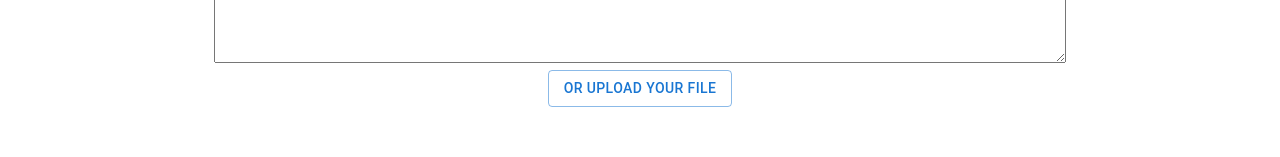
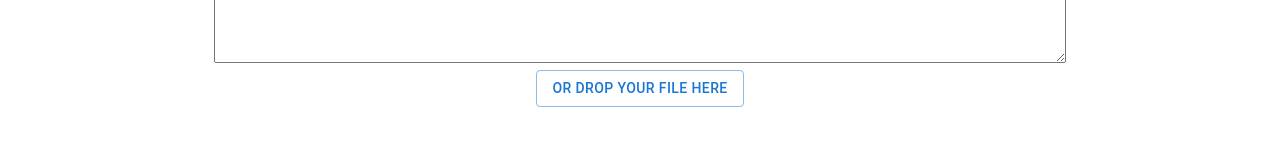
Before and after one commit to atamano/pgn-sanitize, a React (Create React App) app: page / in a window 1280 px wide. Shown: the part 328-485 px from the top of the page. Built offline with nearby package versions, Linux system fonts and the light colour scheme.

Commit message:
feat: add drop zone

```diff
--- a/package.json
+++ b/package.json
@@ -9,7 +9,8 @@
     "@mui/material": "^5.10.15",
     "clipboard-copy": "^4.0.1",
     "react": "^18.2.0",
-    "react-dom": "^18.2.0"
+    "react-dom": "^18.2.0",
+    "react-dropzone": "^14.2.3"
   },
   "scripts": {
     "deploy": "gh-pages -d build",
@@ -41,6 +42,7 @@
     "@types/node": "^16.18.3",
     "@types/react": "^18.0.25",
     "@types/react-dom": "^18.0.9",
+    "@types/react-dropzone": "^5.1.0",
     "gh-pages": "^4.0.0",
     "react-scripts": "^2.1.3",
     "typescript": "^4.9.3"
--- a/src/Home.tsx
+++ b/src/Home.tsx
@@ -10,7 +10,8 @@ import {
   Typography,
 } from "@mui/material";
 import { Stack } from "@mui/system";
-import React, { BaseSyntheticEvent, useEffect, useState } from "react";
+import React, { useEffect, useState } from "react";
+import Dropzone from "react-dropzone";
 import CopyToClipboard from "./Copy";
 
 function Footer() {
@@ -36,7 +37,7 @@ function Home() {
     setSanitizedPgn(rawPgn.replace(/(\r\n|\n|\r)/gm, " "));
   }, [rawPgn]);
 
-  const onFileUpload = (e: BaseSyntheticEvent) => {
+  const onFileUpload = (file: File) => {
     const reader = new FileReader();
     reader.onload = async (event) => {
       if (!event || !event.target) {
@@ -50,7 +51,7 @@ function Home() {
       const rawText = text as string;
       setRawPgn(rawText);
     };
-    reader.readAsText(e.target.files[0]);
+    reader.readAsText(file);
   };
 
   const onClear = () => {
@@ -81,12 +82,33 @@ function Home() {
             style={{ width: "100%" }}
             value={rawPgn}
           />
-          <Box sx={{ mb: 4 }}>
-            <Button variant="outlined" component="label">
-              Or upload your file
-              <input onChange={onFileUpload} hidden type="file" />
-            </Button>
-          </Box>
+          <Dropzone
+            onDrop={(acceptedFiles) =>
+              !!acceptedFiles.length && onFileUpload(acceptedFiles[0])
+            }
+          >
+            {({ isDragActive, getRootProps, getInputProps }) => (
+              <Box {...getRootProps()} sx={{ mb: 4 }}>
+                <Button
+                  variant={isDragActive ? "contained" : "outlined"}
+                  component="label"
+                >
+                  Or drop your file here
+                  <input
+                    {...getInputProps()}
+                    onChange={(e) =>
+                      e.target &&
+                      e.target.files &&
+                      !!e.target.files.length &&
+                      onFileUpload(e.target.files[0])
+                    }
+                    hidden
+                    type="file"
+                  />
+                </Button>
+              </Box>
+            )}
+          </Dropzone>
           {!!sanitizedPgn && (
             <Stack spacing={4}>
               <Divider />
```
Also changed, not shown: 1 other file (tests, documents, lock files or other folders).
